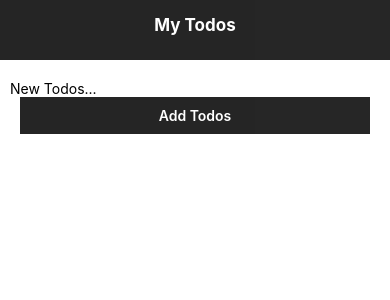
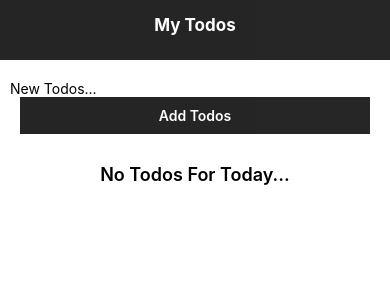
Before and after one commit to ast68/react_native_practice, a React Native app: screen / in a window 390 px wide. Shown: the top 300 px of the page. Built offline with nearby package versions, Linux system fonts and the light colour scheme.

Commit message:
alert and validation in the todos project

```diff
--- a/App.js
+++ b/App.js
@@ -7,6 +7,7 @@
 
 import React, {useState} from 'react';
 import {
+  Alert,
   Button,
   FlatList,
   ScrollView,
@@ -37,6 +38,7 @@ function App() {
   };
 
   const submitHandler = text => {
+    if (text.length > 3) {
       setState(prev => ({
         ...prev,
         listData: [
@@ -47,6 +49,11 @@ function App() {
           ...prev.listData,
         ],
       }));
+    } else {
+      Alert.alert('ERROR!', 'Todos must be 3 chars long', [
+        {text: 'ok', onPress: () => console.log('Validation Error!')},
+      ]);
+    }
   };
 
   return (
@@ -54,8 +61,8 @@ function App() {
       <Header title={'My Todos'} />
       <View style={styles.content}>
         <AddTodoForm submitHandler={submitHandler} />
-
-        <View style={styles.list}>
+        <View style={listData.length != 0 ? null : styles.list}>
+          {listData.length != 0 ? (
             <FlatList
               data={listData}
               keyExtractor={item => item.id}
@@ -68,6 +75,9 @@ function App() {
                 />
               )}
             />
+          ) : (
+            <Text style={styles.emptyListText}>{'No Todos For Today...'}</Text>
+          )}
         </View>
       </View>
     </View>
@@ -92,7 +102,16 @@ const styles = StyleSheet.create({
     fontSize: 24,
   },
 
-  list: {},
+  list: {
+    display: 'flex',
+    alignItems: 'center',
+    marginVertical: 30,
+  },
+
+  emptyListText: {
+    fontSize: 18,
+    fontWeight: '600',
+  },
 
   formBtn: {
     color: '#000',
```
Lines whose indentation alone changed are shown as unchanged.
